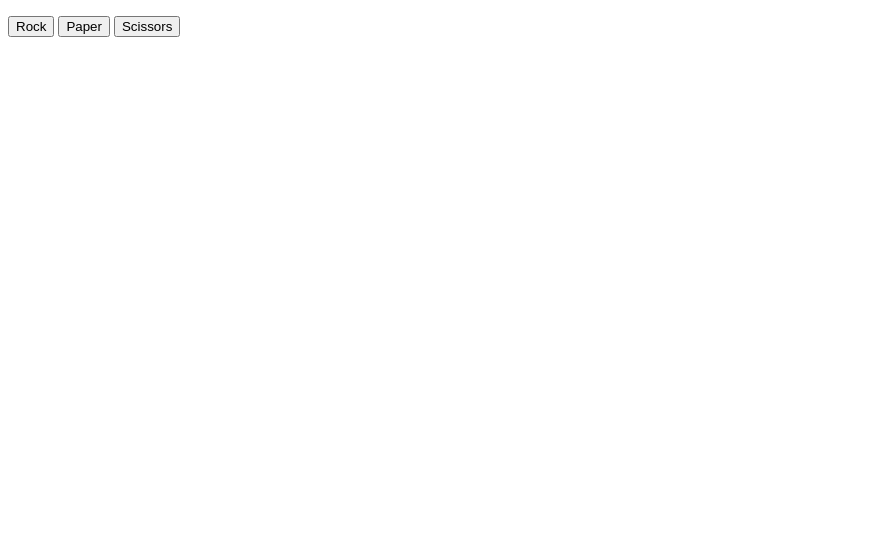
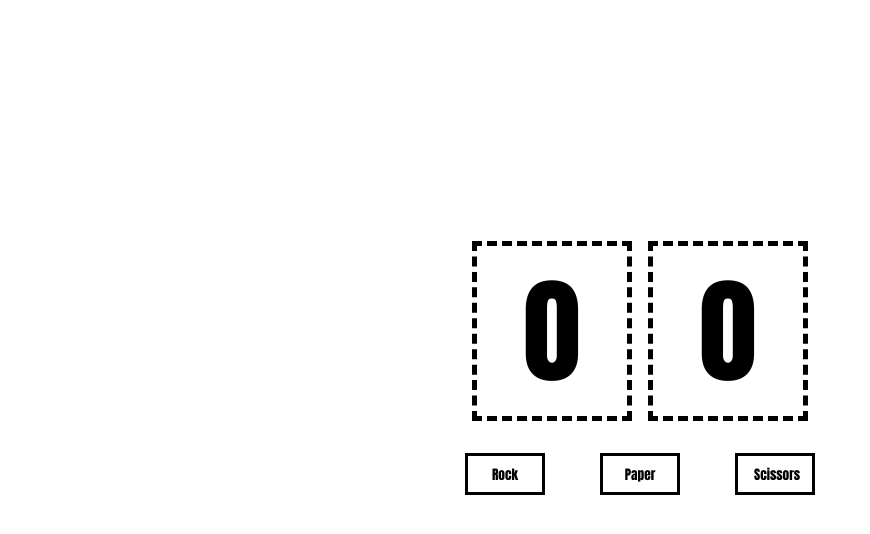
Before and after one commit to ibrahomie/rock_paper_scissors, a plain HTML site: page index.html in a window 1280 px wide. Shown: the whole page, without its empty margins (0-870 px from the left). Drawn offline with Linux system fonts and the light colour scheme.

Commit message:
Added styling to the game

```diff
--- a/index.html
+++ b/index.html
@@ -4,15 +4,16 @@
     <meta charset="UTF-8">
     <meta name="viewport" content="width=device-width, initial-scale=1.0">
     <title>Rock Paper Scissors</title>
+    <link rel="stylesheet" href="styles.css">
 </head>
 <body>
     <p class="game-status"></p>
     <div class="scores">
         <div class="player-score">
-            <p></p>
+            <p>0</p>
         </div>
         <div class="computer-score">
-            <p></p>
+            <p>0</p>
         </div>
     </div>
 
--- a/script.js
+++ b/script.js
@@ -1,6 +1,6 @@
 function getComputerChoice() {
     let choice = ['rock', 'paper', 'scissors'];
-    let index = Math.floor(Math.random()*3)+1;
+    let index = Math.floor(Math.random()*3);
     return choice[index];
 }
 
--- /dev/null
+++ b/styles.css
@@ -0,0 +1,61 @@
+* {
+    margin: 0;
+    padding: 0;
+}
+
+body {
+    height: 90vh;
+    display: flex;
+    flex-direction: column;
+    justify-content: center;
+    align-items: center;
+    gap: 16px;
+    font-family: Impact, Haettenschweiler, 'Arial Narrow Bold', sans-serif;
+}
+
+.player-score, .computer-score {
+    border: 5px dashed black;
+    width: 150px;
+    height: 170px;
+    font-size: 115px;
+    text-align: center;
+    display: flex;
+    justify-content: center;
+    align-items: center;
+}
+
+.scores {
+    display: flex;
+    gap: 16px;
+}
+
+.btns {
+    width: 350px;
+    display: flex;
+    justify-content: space-between;
+    align-items: center;
+}
+
+button {
+    width: 80px;
+    background-color: transparent;
+    color: black;
+    font-family: Impact, Haettenschweiler, 'Arial Narrow Bold', sans-serif;
+    border: 3px solid black;
+    padding: 8px 16px;
+    margin-top: 16px;
+}
+
+button:hover {
+    background-color: rgb(35, 36, 36);
+    color: whit;
+}
+
+button:active {
+    border-color: black;
+    color: white;
+}
+
+.game-status {
+    font-size: 24px;
+}
```
